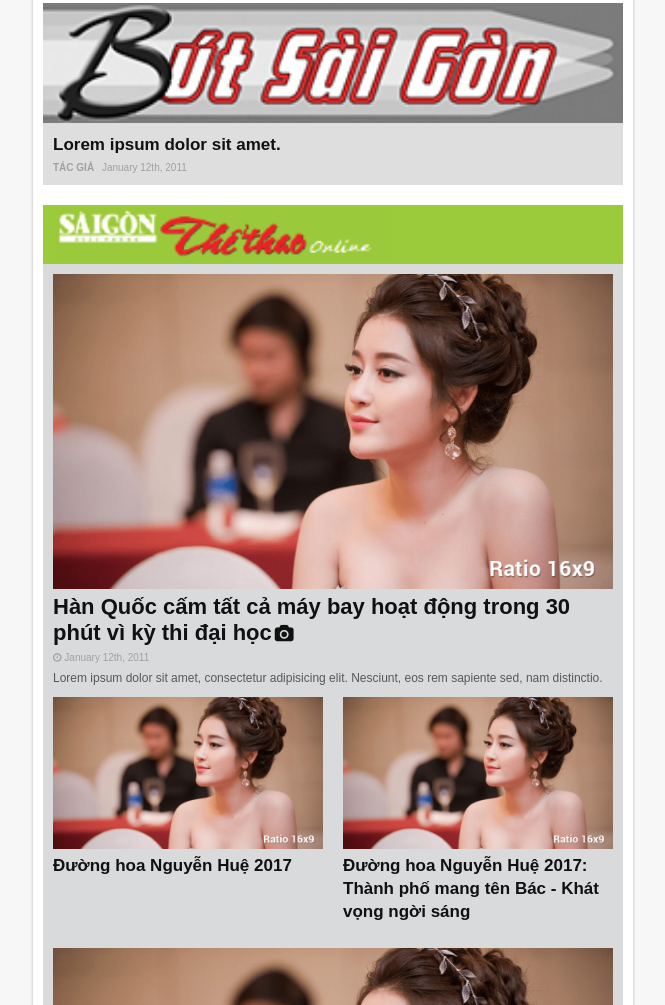
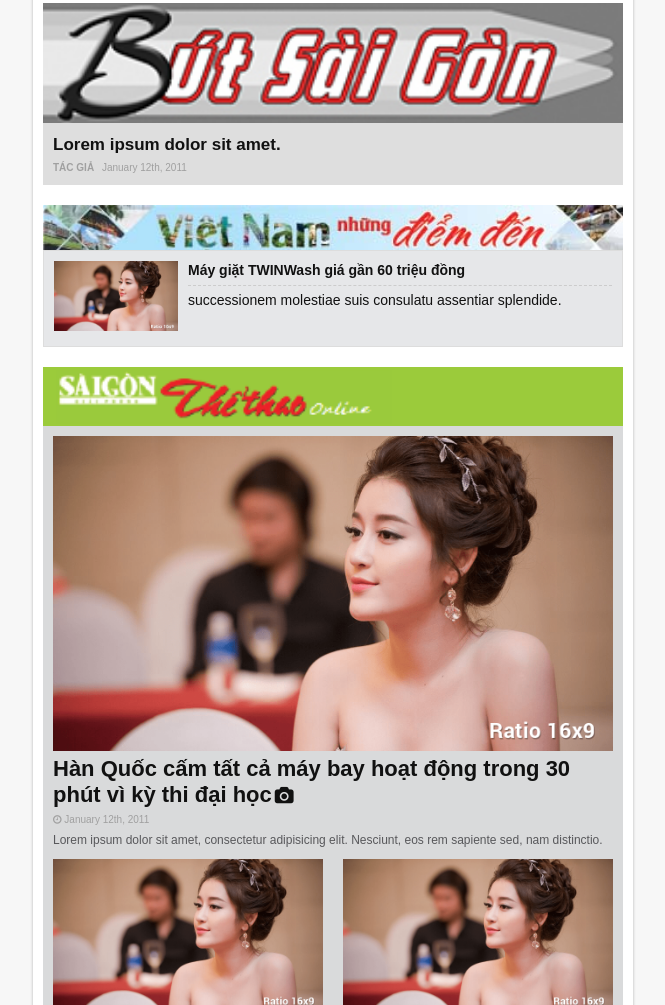
Before and after one commit to longht1989/HTML-SGGP-VI-MOBILE, a website: page source/demo-html/1-index.html in a window 1280 px wide. Shown: the part 3507-4512 px from the top of the page, without its empty margins (307-972 px from the left). Drawn offline with Linux system fonts and the light colour scheme; files that its build step writes are made by us from their sources; files whose address does not match are found by name.

Commit message:
update box vn diem den

```diff
--- a/source/demo-html/1-index.html
+++ b/source/demo-html/1-index.html
@@ -456,6 +456,25 @@
                                 <time datetime="2011-01-12">January 12th, 2011</time>
                             </div>
                         </header>
+                    </article>
+                </div>
+            </section>
+            <!-- .zone vn diem den -->
+            <section class="zone zone-light-blue zone-vndiemden">
+                <h3 class="zone-title"><a href="#">Việt Nam những điểm đến</a></h3>
+                <div class="zone-content">
+                    <article class="story story-horizontal">
+                        <figure class="thumb">
+                            <a href="3-detail.html"><img class="img-responsive" src="fig-image/16x9.png" alt=""></a>
+                        </figure>
+                        <header>
+                            <h2 class="title"><a href="3-detail.html" title="lorem12">Máy giặt TWINWash giá gần 60 triệu đồng</a></h2>
+                        </header>
+                        <div class="story-footer">
+                            <ul class="orther-story">
+                                <li><a href="#">successionem molestiae suis consulatu assentiar splendide.</a></li>
+                            </ul>
+                        </div>
                     </article>
                 </div>
             </section>
@@ -1284,10 +1303,10 @@
     <div class="scrolltotop">
         <img src="../App_Themes/img/gotop.png" width="32" height="32" alt="">
     </div>
-    <!-- JS Global Customise -->
-    <script src="../Jscripts/custom.js"></script>
-    <!-- Js Dev plugin -->
-    <!--[if lt IE 9]>
+        <!-- JS Global Customise -->
+        <script src="../Jscripts/custom.js"></script>
+        <!-- Js Dev plugin -->
+        <!--[if lt IE 9]>
         <script src="../Jscripts/vendor/respond.js"></script>
     <![endif]-->
 </body>
--- a/source/scss/theme-default/_region.scss
+++ b/source/scss/theme-default/_region.scss
@@ -5,21 +5,26 @@
 // zone global style
 .zone {
     margin-bottom: 20px;
+
     >header {
         margin-bottom: 10px;
+
         .zone-title {
             font-family: $font-family-special;
             @include font-size(18, 24);
             text-transform: uppercase;
             border-top: 1px solid #ddd;
+
             a {
                 display: inline-block;
                 padding-top: 5px;
                 color: $brand-primary;
                 @include transition(all, 0.2, ease-out);
                 border-top: 3px solid $brand-primary;
+
                 @include haf() {
                     color: $gray;
+
                     &::before {
                         background-color: $gray;
                     }
@@ -27,24 +32,30 @@
             }
         }
     }
+
     .zone-content {
         .row+.story {
             margin-top: 10px;
         }
     }
+
     /* zone with green title */
     &.green-title {
         >header {
             margin-bottom: 0;
+
             .zone-title {
                 background-color: $brand-info;
                 border-top-color: #d9dadb;
+
                 a {
                     color: white;
                     border-top-color: white;
                     padding-left: 8px;
+
                     @include haf() {
                         color: $gray;
+
                         &::before {
                             background-color: $gray;
                         }
@@ -52,23 +63,29 @@
                 }
             }
         }
+
         .zone-content {
             padding: 10px;
             background-color: #d9dadb;
         }
+
         .view-more {
             margin-top: 10px;
             margin-bottom: 0;
         }
     }
+
     &.zone--sport {
         @extend .green-title;
+
         >header {
             .zone-title {
                 border-top: none;
+
                 a {
                     display: inline;
                     padding-left: 0;
+
                     img {
                         display: block;
                         width: 100%;
@@ -78,15 +95,19 @@
             }
         }
     }
+
     &--special {
         >header {
             margin-bottom: 0;
+
             .zone-title {
                 border-top: none;
+
                 a {
                     padding-top: 0;
                     border-top: none;
                     display: block;
+
                     img {
                         width: 100%;
                         height: auto;
@@ -94,21 +115,26 @@
                 }
             }
         }
+
         .zone-content {
             padding: 10px;
             background: #dedede;
         }
     }
+
     &.blue-title {
         >header {
             .zone-title {
                 a {
                     color: $brand-success;
+
                     &::before {
                         background-color: $brand-success;
                     }
+
                     @include haf() {
                         color: $gray;
+
                         &::before {
                             background-color: $gray;
                         }
@@ -117,18 +143,60 @@
             }
         }
     }
+
+    &-vndiemden {
+        .zone-title {
+            background: url(../img/logo-box-vietnam.jpg) left top no-repeat;
+            background-size: cover;
+            text-indent: -9999em;
+            height: 30px;
+
+            @include breakpoint(425px) {
+                height: 40px;
+            }
+
+            @include breakpoint(600px) {
+                height: 50px;
+            }
+
+            @include breakpoint(sm) {
+                height: 45px;
+            }
+        }
+
+        .zone-content {
+            background-color: #e6e7e9;
+            border: 1px solid #ddd;
+            padding: 10px;
+
+            .story {
+                margin-bottom: 0;
+
+                &-footer {
+                    overflow: hidden;
+                    border-top: 1px dashed #ccc;
+                    padding-top: 5px;
+                }
+            }
+        }
+    }
+
     &.red-title {
         >header {
             margin-bottom: 0;
+
             .zone-title {
                 background-color: $brand-primary;
                 border-top: none;
+
                 a {
                     color: white;
                     border-top: none;
                     padding: 3px 0 3px 10px;
+
                     @include haf() {
                         color: $gray;
+
                         &::before {
                             background-color: $gray;
                         }
@@ -136,30 +204,37 @@
                 }
             }
         }
+
         .zone-content {
             padding: 10px;
             background-color: #231f20;
         }
+
         .view-more {
             margin-top: 10px;
             margin-bottom: 0;
         }
     }
+
     /* slider-zone */
     &.zone-slider,
     &.album-zone {
         .zone-content {
             position: relative;
         }
+
         .bx-viewport {
             // margin-bottom: 10px;
         }
+
         .bx-pager {
             text-align: center;
+
             .bx-pager-item {
                 display: inline-block;
                 margin-right: 5px;
                 height: 35px;
+
                 a {
                     display: block;
                     text-indent: -9999em;
@@ -172,17 +247,20 @@
                     -o-border-radius: 50%;
                     border-radius: 50%;
                     background-color: #d8d8d8;
+
                     &.active {
                         background-color: $brand-primary;
                     }
                 }
             }
         }
+
         .slider-control {
             .fa {
                 @extend .btn;
                 @extend .btn-border;
                 min-width: 33px;
+
                 a {
                     display: block;
                     position: absolute;
@@ -191,20 +269,24 @@
                     bottom: 0;
                     left: 0;
                 }
+
                 &.fa-angle-left {
                     position: absolute;
                     left: 0;
                     bottom: 0;
                 }
+
                 &.fa-angle-right {
                     position: absolute;
                     right: 0;
                     bottom: 0;
                 }
             }
+
             [class*="icon-"] {
                 position: absolute;
                 bottom: 0;
+
                 a {
                     position: absolute;
                     top: 0;
@@ -213,18 +295,22 @@
                     left: 0;
                 }
             }
+
             .icon-prev {
                 left: 0;
             }
+
             .icon-next {
                 right: 0;
             }
         }
     }
+
     /* slider with caption */
     .slider-caption {
         li {
             position: relative;
+
             .caption {
                 position: absolute;
                 bottom: 0;
@@ -236,27 +322,33 @@
             }
         }
     }
+
     /* ads in zone */
     .zone-ads {
         margin-top: 10px;
     }
+
     .highlight--col & {
         padding-bottom: 15px;
         border-bottom: 1px solid #ddd;
     }
+
     &-photo,
     &-video,
     &-meeting {
         >header {
             background-color: #6d6e72;
+
             .zone-title {
                 border-top: none;
                 line-height: 35px;
+
                 a {
                     border-top: none;
                     background-color: white;
                     padding: 0 10px;
                 }
+
                 [class*="icon-"] {
                     vertical-align: middle;
                     margin: 0 10px;
@@ -264,6 +356,7 @@
             }
         }
     }
+
     &-video,
     &-meeting {
         >header {
@@ -274,38 +367,46 @@
             }
         }
     }
+
     &-blue {
         .zone-content {
             padding: 10px 20px;
             background-color: #25aae1;
+
             .slider-control [class*=icon-] {
                 top: 23%;
             }
         }
     }
+
     &-yellow {
         >header {
             .zone-title {
                 a {
                     color: $brand-extend;
                     border-top-color: $brand-extend;
+
                     &::before {
                         background: $brand-extend;
                     }
                 }
             }
         }
+
         .zone-content {
             background: #f3f4f4;
             border: 1px solid $brand-extend;
             padding: 10px;
+
             .story {
                 margin-bottom: 0;
             }
+
             .slider-control [class*=icon-] {
                 top: 43%;
             }
         }
+
         .zone-footer {
             background: $brand-extend;
             padding: 5px 10px;
@@ -314,31 +415,39 @@
             text-align: center;
         }
     }
+
     &-green {
         margin-left: -10px;
         margin-right: -10px;
+
         >header {
             margin-bottom: 0;
+
             .zone-title {
                 border-top: none;
+
                 img {
                     width: 100%;
                     height: auto;
                 }
+
                 a {
                     display: inline;
                     padding: 0;
+
                     &::before {
                         display: none;
                     }
                 }
             }
         }
+
         .zone-content {
             padding: 10px 10px 10px 10px;
             background: #c9e49d;
         }
     }
+
     &.category-mostview {
         >header {
             .zone-title {
@@ -347,25 +456,31 @@
             }
         }
     }
+
     .zone-listing & {
         border: 1px solid #666;
+
         >header {
             .zone-title {
                 border: none;
                 background-color: #f3f3f4;
                 padding: 3px 10px 5px;
+
                 a {
                     border: none;
                 }
             }
         }
+
         .zone-content {
             padding: 10px 20px;
         }
+
         &.zone--red {
             >header {
                 .zone-title {
                     background: $brand-primary;
+
                     a {
                         color: white;
                     }
@@ -373,25 +488,30 @@
             }
         }
     }
+
     &.category-listing {
         padding-top: 15px;
         border-top: 1px solid #ddd;
+
         .story {
             &:last-child {
                 margin-bottom: 15px;
             }
         }
     }
+
     &--breaking {
         background: #eee;
         padding: 10px;
         margin-left: -10px;
         margin-right: -10px;
+
         .zone-title {
             @include font-size(18, 22);
             font-family: $font-family-special, Helvetica, Arial, sans-serif;
             color: #2babe2;
             margin-bottom: 3px;
+
             a {
                 color: #2babe2;
             }
@@ -405,14 +525,17 @@
     @include clearfix;
     background: url(../img/skvd-bg.png) left top repeat-y;
     background-size: 100%;
+
     .zone-title {
         float: left;
         width: 124px;
+
         img {
             width: 124px;
             height: auto;
         }
     }
+
     .zone-content {
         padding: 5px 10px;
         float: left;
@@ -440,12 +563,15 @@
     &__item {
         margin-bottom: 10px;
         @include last-child-y();
+
         .fa {
             margin-right: 5px;
         }
+
         .fa-usd {
             color: $brand-success;
         }
+
         .fa-adn {
             color: $brand-warning;
         }
@@ -458,6 +584,7 @@
         background: none;
         padding: 0;
         margin-bottom: 10px;
+
         .box__title {
             font-size: 18px;
             line-height: 22px;
@@ -466,35 +593,44 @@
             text-transform: uppercase;
             margin-bottom: 3px;
             position: relative;
+
             a {
                 color: #2babe2;
             }
+
             &:hover {
                 color: #2796c5;
+
                 a {
                     color: #2796c5;
                 }
             }
         }
+
         .question {
             font-size: 12px;
             line-height: 17px;
             margin-bottom: 5px;
         }
+
         .answer {
             font-size: 12px;
             line-height: 1.4em;
+
             input {
                 margin-right: 3px;
             }
         }
     }
+
     .action-submit {
         margin-top: 10px;
     }
+
     .btn {
         font-size: 10px;
         padding: 2px 4px;
+
         &+.btn {
             margin-left: 5px;
         }
@@ -504,6 +640,7 @@
 .qc {
     margin-bottom: 20px;
     text-align: center;
+
     .adsitem,
     [id^="Mobile_Ads"] {
         margin-left: auto;
```
Also changed, not shown: build/App_Themes/css/m-sggp.min.css, build/App_Themes/img/logo-box-vietnam.jpg (added), build/Demo-html/1-index.html, source/img/logo-box-vietnam.jpg (added), 1 other file.
